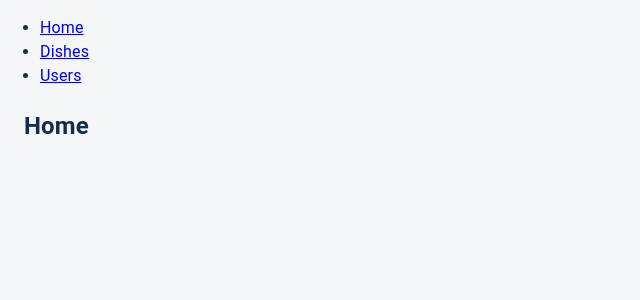
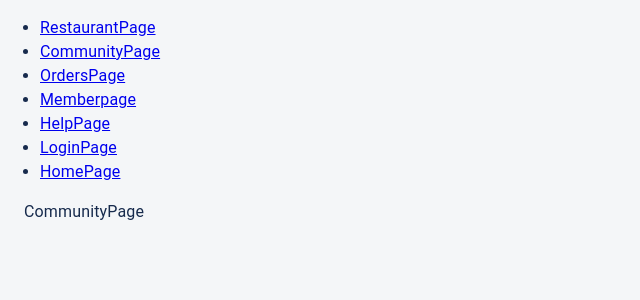
Before and after one commit to Albert1217/papay-react, a React (Create React App) app: page /community in a window 1280 px wide. Shown: the top 300 px of the page, without its empty margins (0-640 px from the left). Built offline with nearby package versions, Linux system fonts and the light colour scheme.

Commit message:
feat: develop routing based on papay project

```diff
--- a/src/app/App.tsx
+++ b/src/app/App.tsx
@@ -1,11 +1,15 @@
 import { Box, Button, Container, Stack, Typography } from "@mui/material";
 import React from "react";
 import "../css/App.css";
-import { RippleBadge } from "./MaterialTheme/styled";
 import { BrowserRouter as Router, Switch, Route, Link } from "react-router-dom";
 
-import Users from "./componenta /users";
-import Dishes from "./componenta /dishes";
+import { RestaurantPage } from "./screens/RestaurantPage";
+import { CommunityPage } from "./screens/CommunityPage";
+import { OrdersPage } from "./screens/OrdersPage";
+import { Memberpage } from "./screens/Memberpage";
+import { HelpPage } from "./screens/HelpPage";
+import { LoginPage } from "./screens/LoginPage";
+import { HomePage } from "./screens/HomePage";
 
 function App() {
   return (
@@ -14,28 +18,50 @@
         <nav>
           <ul>
             <li>
-              <Link to="/">Home</Link>
+              <Link to="/restaurant">RestaurantPage</Link>
             </li>
             <li>
-              <Link to="/dishes">Dishes</Link>
+              <Link to="/community">CommunityPage</Link>
             </li>
             <li>
-              <Link to="/users">Users</Link>
+              <Link to="/orders">OrdersPage</Link>
+            </li>
+            <li>
+              <Link to="/member-page">Memberpage</Link>
+            </li>
+            <li>
+              <Link to="/help">HelpPage</Link>
+            </li>
+            <li>
+              <Link to="/login">LoginPage</Link>
+            </li>
+            <li>
+              <Link to="/">HomePage</Link>
             </li>
           </ul>
         </nav>
 
         <Switch>
-          <Route path="/dishes">
-            <Dishes />
+          <Route path="/restaurant">
+            <RestaurantPage />
           </Route>
-          <Route path="/users">
-            <Users />
+          <Route path="/community">
+            <CommunityPage />
+          </Route>
+          <Route path="/orders">
+            <OrdersPage />
+          </Route>
+          <Route path="/member-page">
+            <Memberpage />
+          </Route>
+          <Route path="/help">
+            <HelpPage />
+          </Route>
+          <Route path="/login">
+            <LoginPage />
           </Route>
           <Route path="/">
-            <Container>
-              <Home />
-            </Container>
+            <HomePage />
           </Route>
         </Switch>
       </div>
--- a/src/app/componenta /dishes.tsx
+++ /dev/null
@@ -1,13 +0,0 @@
-import { Box, Button, Container, Stack, Typography } from "@mui/material";
-import React from "react";
-import App from "../App";
-
-function Dishes() {
-  return (
-    <Container>
-      <h2>Dishes</h2>
-    </Container>
-  );
-}
-
-export default Dishes;
--- a/src/app/componenta /users.tsx
+++ /dev/null
@@ -1,13 +0,0 @@
-import { Box, Button, Container, Stack, Typography } from "@mui/material";
-import React from "react";
-import App from "../App";
-
-function Users() {
-  return (
-    <Container>
-      <h2>Users</h2>
-    </Container>
-  );
-}
-
-export default Users;
--- /dev/null
+++ b/src/app/screens/CommunityPage/index.tsx
@@ -0,0 +1,6 @@
+import React from "react";
+import { Container } from "@mui/material";
+
+export function CommunityPage() {
+  return <Container> CommunityPage</Container>;
+}
--- /dev/null
+++ b/src/app/screens/HelpPage/index.tsx
@@ -0,0 +1,6 @@
+import React from "react";
+import { Container } from "@mui/material";
+
+export function HelpPage() {
+  return <Container> HelpPage</Container>;
+}
--- /dev/null
+++ b/src/app/screens/HomePage/index.tsx
@@ -0,0 +1,6 @@
+import React from "react";
+import { Container } from "@mui/material";
+
+export function HomePage() {
+  return <Container> HomePage</Container>;
+}
--- /dev/null
+++ b/src/app/screens/LoginPage/index.tsx
@@ -0,0 +1,6 @@
+import React from "react";
+import { Container } from "@mui/material";
+
+export function LoginPage() {
+  return <Container> LoginPage</Container>;
+}
--- /dev/null
+++ b/src/app/screens/Memberpage/index.tsx
@@ -0,0 +1,6 @@
+import React from "react";
+import { Container } from "@mui/material";
+
+export function Memberpage() {
+  return <Container> Memberpage</Container>;
+}
--- /dev/null
+++ b/src/app/screens/OrdersPage/index.tsx
@@ -0,0 +1,6 @@
+import React from "react";
+import { Container } from "@mui/material";
+
+export function OrdersPage() {
+  return <Container> OrdersPage</Container>;
+}
--- /dev/null
+++ b/src/app/screens/RestaurantPage/index.tsx
@@ -0,0 +1,6 @@
+import React from "react";
+import { Container } from "@mui/material";
+
+export function RestaurantPage() {
+  return <Container> RestaurantPage</Container>;
+}
```
